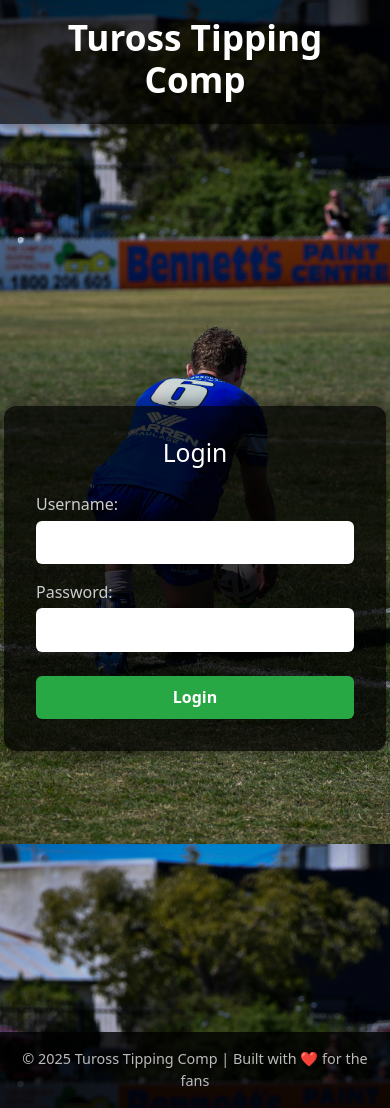
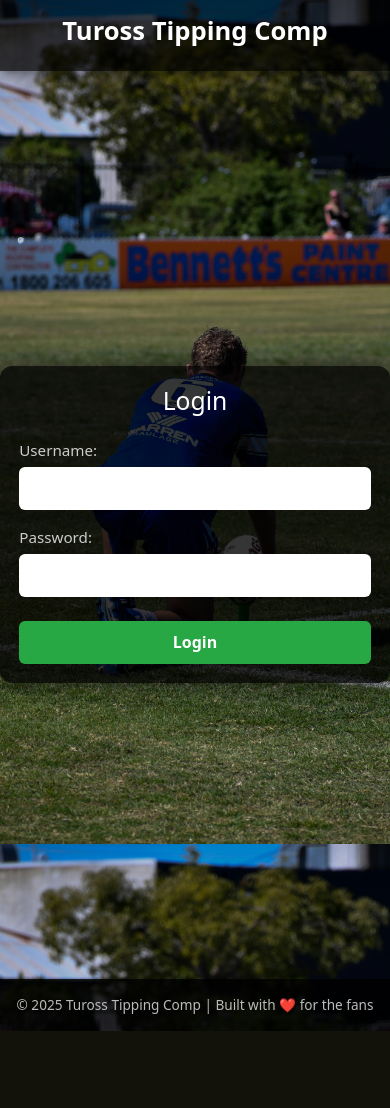
Before and after one commit to joshua-johnston-le/flask-tuross-tipping-comp-app, a Flask app: page /login in a window 390 px wide. After the commit the page ends 1031 px from the top, so only its background shows below. Run offline with Flask 3, Linux system fonts and the light colour scheme.

Commit message:
login fix for mob

```diff
--- a/app/templates/login.html
+++ b/app/templates/login.html
@@ -3,17 +3,24 @@
 <head>
   <meta charset="UTF-8" />
   <title>Login - Tuross Tipping Comp</title>
+
+  <!-- CHANGE: Add viewport for proper scaling on mobile -->
+  <meta name="viewport" content="width=device-width, initial-scale=1" />
+
   <link href="https://cdn.jsdelivr.net/npm/bootstrap@5.3.0/dist/css/bootstrap.min.css" rel="stylesheet" />
   <style>
     body {
       background: url("{{ url_for('static', filename='backgrounds/conversion.jpg')}}") no-repeat center center fixed;
       background-size: cover;
       color: #fff;
+      margin: 0;
+      padding: 0;
     }
 
     .login-container {
+      width: 100%;
       max-width: 420px;
-      margin: auto;
+      margin: 1rem;
       background-color: rgba(0, 0, 0, 0.75);
       padding: 2rem;
       border-radius: 12px;
@@ -27,10 +34,11 @@
       color: white;
       margin-bottom: 2rem;
       box-shadow: 0 2px 10px rgba(0, 0, 0, 0.4);
+      width: 100%;
     }
 
     header h1 {
-      font-size: 2.2rem;
+      font-size: 2rem; /* CHANGE: slightly reduced font size for small screens */
       font-weight: 700;
     }
 
@@ -39,6 +47,7 @@
       margin-top: 1rem;
       display: block;
       text-align: left;
+      font-size: 0.95rem;
     }
 
     input[type="text"],
@@ -48,6 +57,7 @@
       border-radius: 6px;
       border: none;
       margin-top: 0.3rem;
+      font-size: 1rem;
     }
 
     input[type="submit"] {
@@ -59,6 +69,7 @@
       color: white;
       font-weight: bold;
       border-radius: 6px;
+      font-size: 1rem;
     }
 
     input[type="submit"]:hover {
@@ -71,6 +82,7 @@
 
     .alert {
       margin-top: 1rem;
+      font-size: 0.95rem;
     }
 
     footer {
@@ -79,10 +91,21 @@
       margin-top: 2rem;
       background-color: rgba(0, 0, 0, 0.8);
       color: #bbb;
-      font-size: 0.9rem;
+      font-size: 0.85rem;
       position: relative;
       bottom: 0;
       width: 100%;
+    }
+
+    /* CHANGE: Add media query for very small screens */
+    @media (max-width: 400px) {
+      .login-container {
+        padding: 1.2rem;
+      }
+
+      header h1 {
+        font-size: 1.6rem;
+      }
     }
   </style>
 </head>
```
